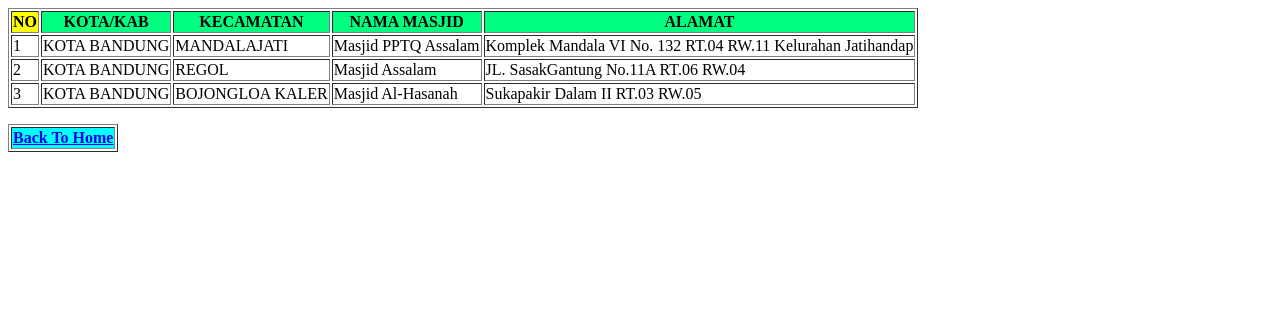
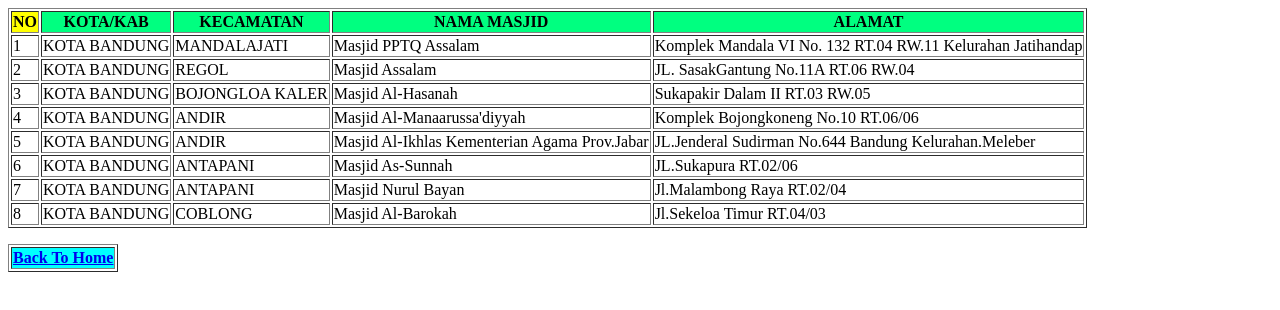
Before and after one commit to gilangmrmdhn/UTS_MIB, a plain HTML site: page daftarmasjidbandungutara.html in a window 1280 px wide. Drawn offline with Linux system fonts and the light colour scheme.

Commit message:
nambah database

```diff
--- a/daftarmasjidbandungutara.html
+++ b/daftarmasjidbandungutara.html
@@ -33,6 +33,42 @@
             <td>Masjid Al-Hasanah</td>
             <td>Sukapakir Dalam II RT.03 RW.05 </td>
         </tr>
+
+        <tr>
+            <td>4</td>
+            <td>KOTA BANDUNG</td>
+            <td>ANDIR</td>
+            <td>Masjid Al-Manaarussa'diyyah</td>
+            <td>Komplek Bojongkoneng No.10 RT.06/06</td>
+        </tr>
+        <tr>
+            <td>5</td>
+            <td>KOTA BANDUNG</td>
+            <td>ANDIR</td>
+            <td>Masjid Al-Ikhlas Kementerian Agama Prov.Jabar</td>
+            <td>JL.Jenderal Sudirman No.644 Bandung Kelurahan.Meleber </td>
+        </tr>
+        <tr>
+            <td>6</td>
+            <td>KOTA BANDUNG</td>
+            <td>ANTAPANI</td>
+            <td>Masjid As-Sunnah</td>
+            <td>JL.Sukapura RT.02/06</td>
+        </tr>
+        <tr>
+            <td>7</td>
+            <td>KOTA BANDUNG</td>
+            <td>ANTAPANI</td>
+            <td>Masjid Nurul Bayan</td>
+            <td>Jl.Malambong Raya RT.02/04</td>
+        </tr>
+         <tr>
+            <td>8</td>
+            <td>KOTA BANDUNG</td>
+            <td>COBLONG </td>
+            <td>Masjid Al-Barokah</td>
+            <td>Jl.Sekeloa Timur RT.04/03</td>
+        </tr>
     </table>
     <p>
     <table border="1">
```
